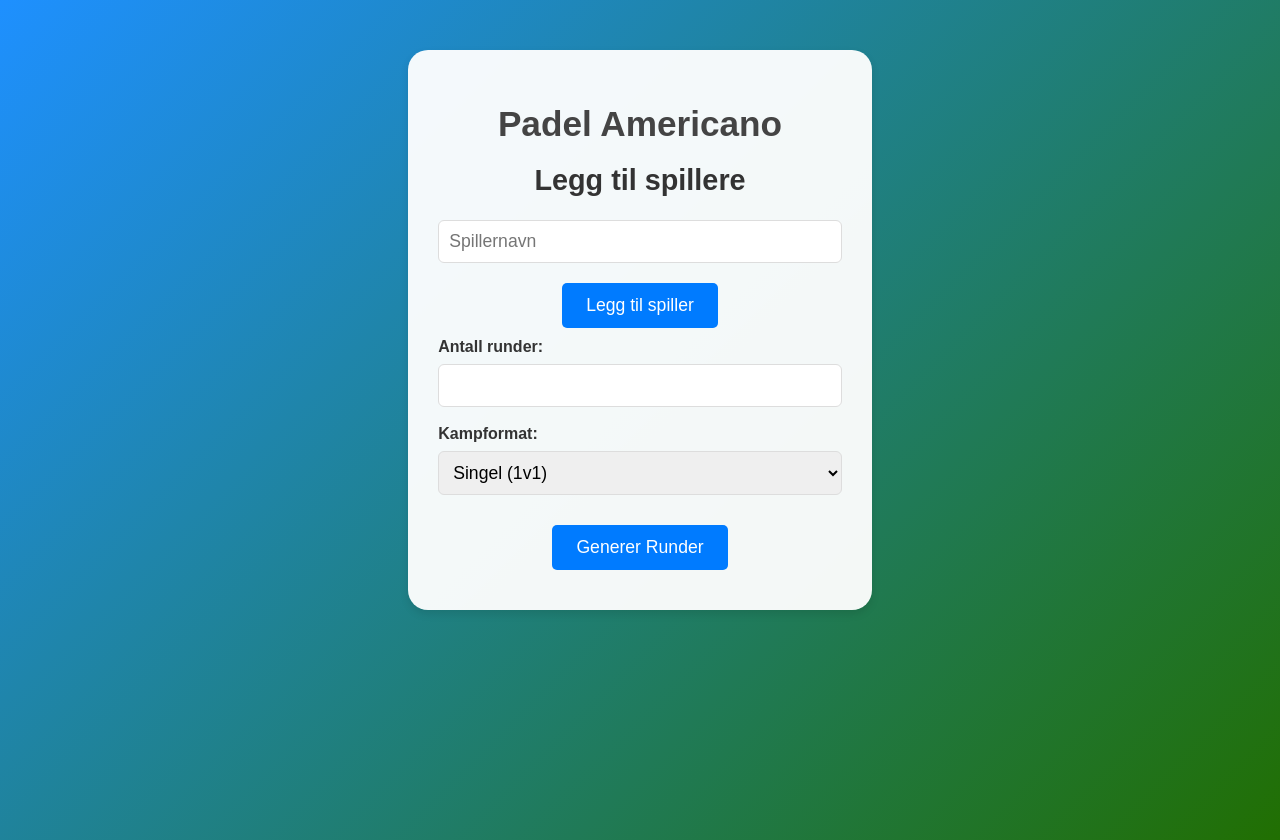
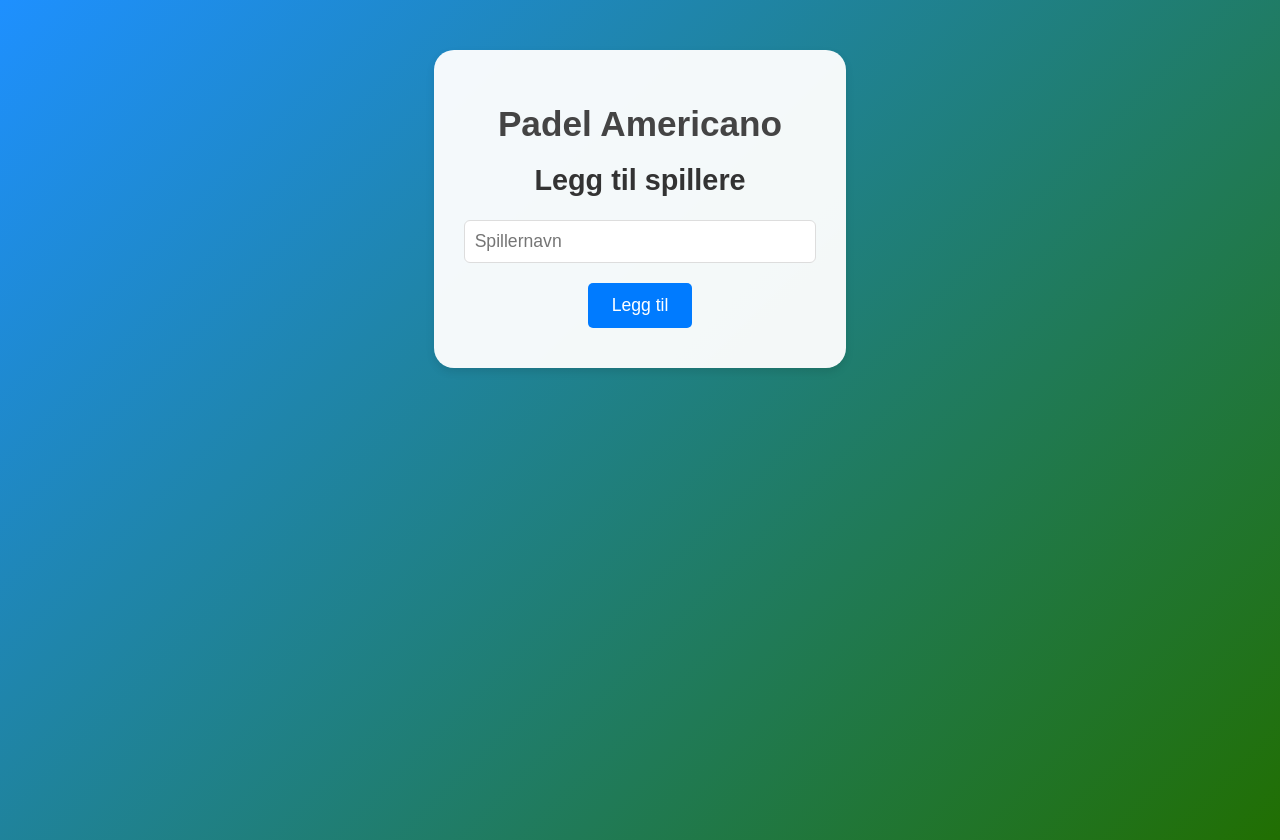
Before and after one commit to johvik17/Padel-americano, a React (Create React App) app: page / in a window 1280 px wide. Built offline with nearby package versions, Linux system fonts and the light colour scheme.

Commit message:
Beskrivelse av endringene

```diff
--- a/src/App.css
+++ b/src/App.css
@@ -242,6 +242,32 @@ h3 {
   height: 60px;
   background-color: #cd7f32; /* Bronse */
 }
+/* Legg til i App.css eller PlayerList.css */
+
+.player-list ul {
+  list-style-type: none;
+  padding: 0;
+}
+
+.player-list li {
+  display: flex;
+  align-items: center;
+  margin-bottom: 5px;
+}
+
+.remove-player-button {
+  margin-left: 10px;
+  background-color: transparent;
+  border: none;
+  color: red;
+  cursor: pointer;
+  font-size: 1em;
+}
+
+.remove-player-button:hover {
+  color: darkred;
+}
+
 
 /* Responsiv tabell */
 @media screen and (max-width: 600px) {
--- a/src/App.js
+++ b/src/App.js
@@ -24,6 +24,11 @@ function App() {
 
   const addPlayer = (name) => {
     setPlayers([...players, name]);
+  };
+
+  // Funksjon for å fjerne en spiller
+  const removePlayer = (name) => {
+    setPlayers(players.filter((player) => player !== name));
   };
 
   const handleGenerateRounds = () => {
@@ -109,43 +114,20 @@ function App() {
         </div>
       ) : (
         <>
-          <PlayerList addPlayer={addPlayer} players={players} />
+          <PlayerList
+            addPlayer={addPlayer}
+            removePlayer={removePlayer} // Sender removePlayer-funksjonen som prop
+            players={players}
+          />
 
-          <div>
-            <label>Antall runder:</label>
-            <input
-              type="number"
-              value={numRounds}
-              ref={numRoundsRef}
-              onChange={(e) => {
-                const value = e.target.value;
-                setNumRounds(value === '' ? '' : Math.max(1, parseInt(value)));
-              }}
-              onKeyDown={(e) => {
-                if (e.key === 'Enter') {
-                  handleGenerateRounds();
-                }
-              }}
-              min="1"
-            />
-
-            <div>
-              <label>Kampformat:</label>
-              <select value={matchType} onChange={(e) => setMatchType(e.target.value)}>
-                <option value="singel">Singel (1v1)</option>
-                <option value="dobbel">Dobbel (2v2)</option>
-              </select>
-            </div>
-
-            <button onClick={handleGenerateRounds}>Generer Runder</button>
-          </div>
+          {/* Resten av koden din, for eksempel input for antall runder og kampformat */}
 
           {matches.length > 0 && (
             <>
               <h2>Runde {currentRound}</h2>
               <MatchList
                 key={roundKey}
-                matches={matches.filter((match) => match.round === currentRound)} // Filtrer kampene her
+                matches={matches.filter((match) => match.round === currentRound)}
                 updateRoundScores={updateRoundScores}
                 roundScores={roundScores}
                 nextRoundButtonRef={nextRoundButtonRef}
--- a/src/PlayerList.js
+++ b/src/PlayerList.js
@@ -1,37 +1,50 @@
+// PlayerList.js
+
 import React, { useState } from 'react';
 
-function PlayerList({ addPlayer, players }) {
-  const [playerName, setPlayerName] = useState('');
+function PlayerList({ addPlayer, removePlayer, players }) {
+  const [name, setName] = useState('');
 
   const handleAddPlayer = () => {
-    if (playerName.trim()) {
-      addPlayer(playerName);
-      setPlayerName(''); // Tøm input-feltet etter at spilleren er lagt til
+    if (name.trim() !== '') {
+      addPlayer(name.trim());
+      setName('');
     }
   };
 
-  const handleKeyPress = (event) => {
-    if (event.key === 'Enter') {
+  const handleKeyDown = (e) => {
+    if (e.key === 'Enter') {
       handleAddPlayer();
     }
   };
 
   return (
-    <div>
+    <div className="player-list">
       <h2>Legg til spillere</h2>
       <input
         type="text"
         placeholder="Spillernavn"
-        value={playerName}
-        onChange={(e) => setPlayerName(e.target.value)}
-        onKeyUp={handleKeyPress} // Lytter etter Enter-tasten
+        value={name}
+        onChange={(e) => setName(e.target.value)}
+        onKeyDown={handleKeyDown}
       />
-      <button onClick={handleAddPlayer}>Legg til spiller</button>
-      <ul>
-        {players.map((player, index) => (
-          <li key={index}>{player}</li>
-        ))}
-      </ul>
+      <button onClick={handleAddPlayer}>Legg til</button>
+
+      {players.length > 0 && (
+        <ul>
+          {players.map((player, index) => (
+            <li key={index}>
+              {player}
+              <button
+                className="remove-player-button"
+                onClick={() => removePlayer(player)}
+              >
+                X
+              </button>
+            </li>
+          ))}
+        </ul>
+      )}
     </div>
   );
 }
```
Also changed, not shown: package.json (+7 -1 lines), 1 other file (tests, documents, lock files or other folders).
